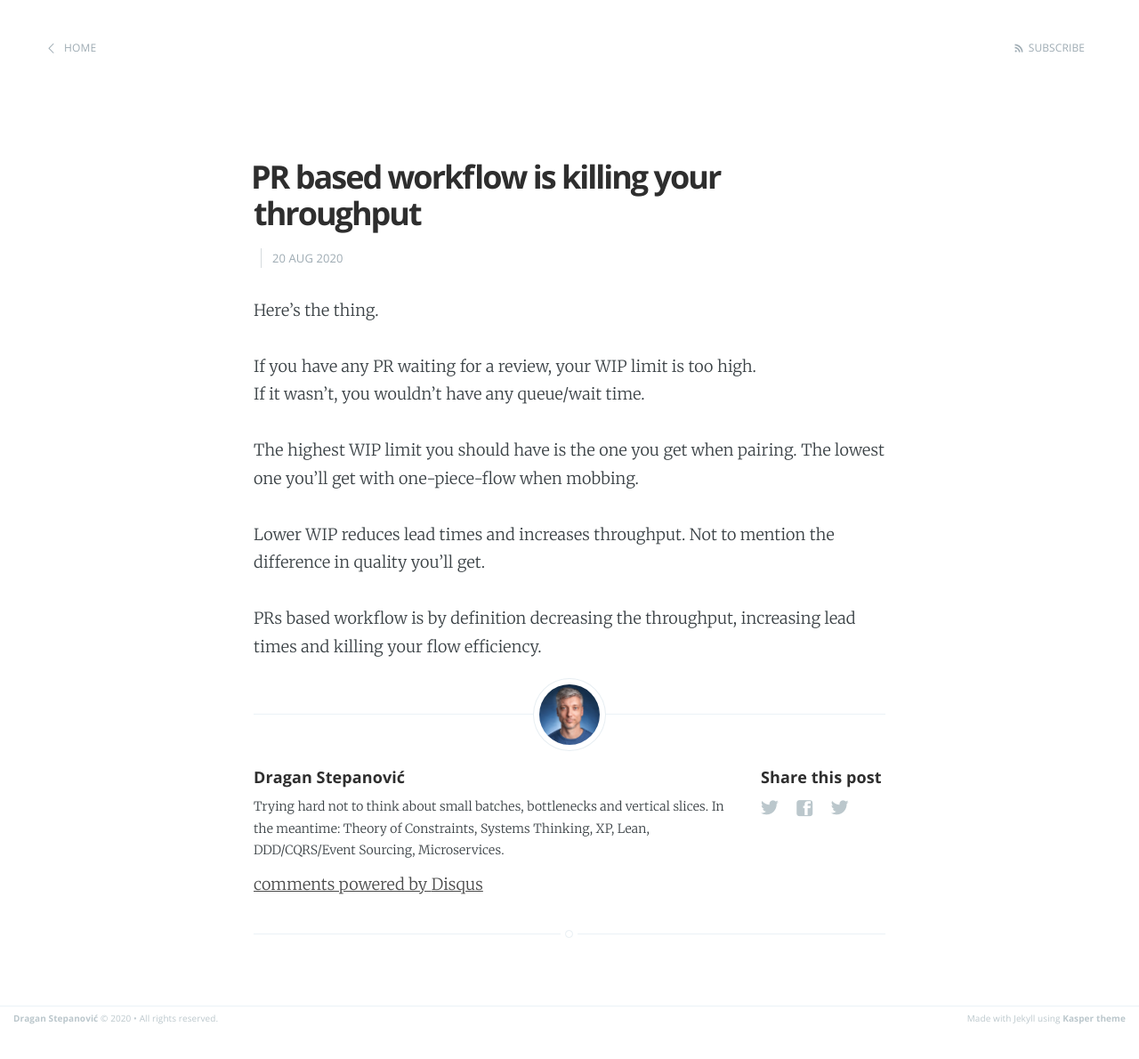
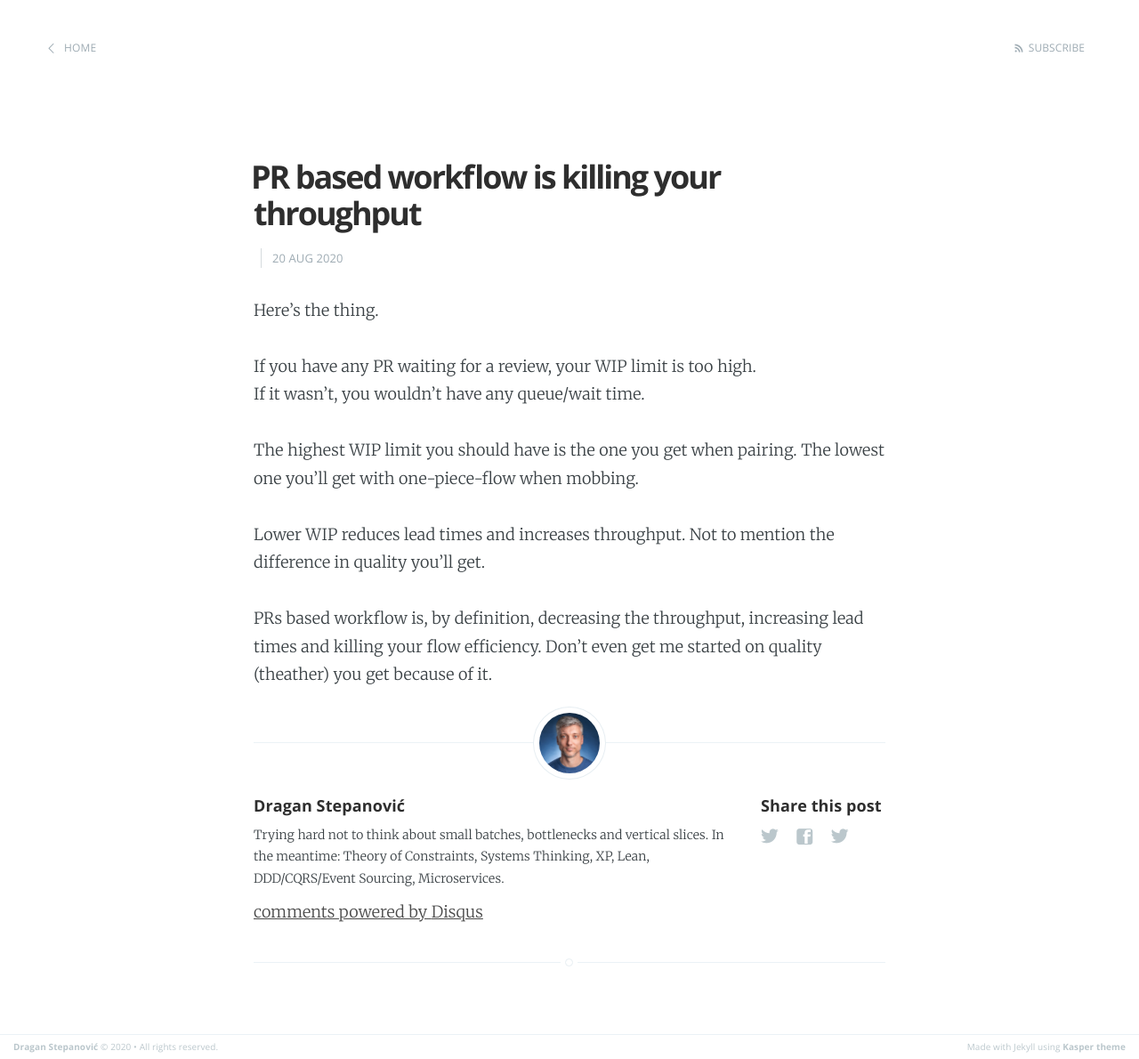
Before and after one commit to dragan-stepanovic/dragan-stepanovic.github.io, a Jekyll site: the page built from _posts/2020-08-20-prs-and-high-wip-limit.md, in a window 1280 px wide. Shown: the whole page at 89% size. Built offline with Jekyll 4.4.1, drawn with Linux system fonts in a browser that asks for light colours; our own code applies the rules of GitHub Pages for plain Markdown files; comment, search, counter and statistics services are not loaded; before the commit the page ends 1159 px from its top, so only the background shows below that.

Commit message:
Update 2020-08-20-prs-and-high-wip-limit.md

```diff
--- a/_posts/2020-08-20-prs-and-high-wip-limit.md
+++ b/_posts/2020-08-20-prs-and-high-wip-limit.md
@@ -13,4 +13,5 @@ The lowest one you'll get with one-piece-flow when mobbing.
 Lower WIP reduces lead times and increases throughput.
 Not to mention the difference in quality you'll get.
 
-PRs based workflow is by definition decreasing the throughput, increasing lead times and killing your flow efficiency.
+PRs based workflow is, by definition, decreasing the throughput, increasing lead times and killing your flow efficiency.
+Don't even get me started on quality (theather) you get because of it.
```
